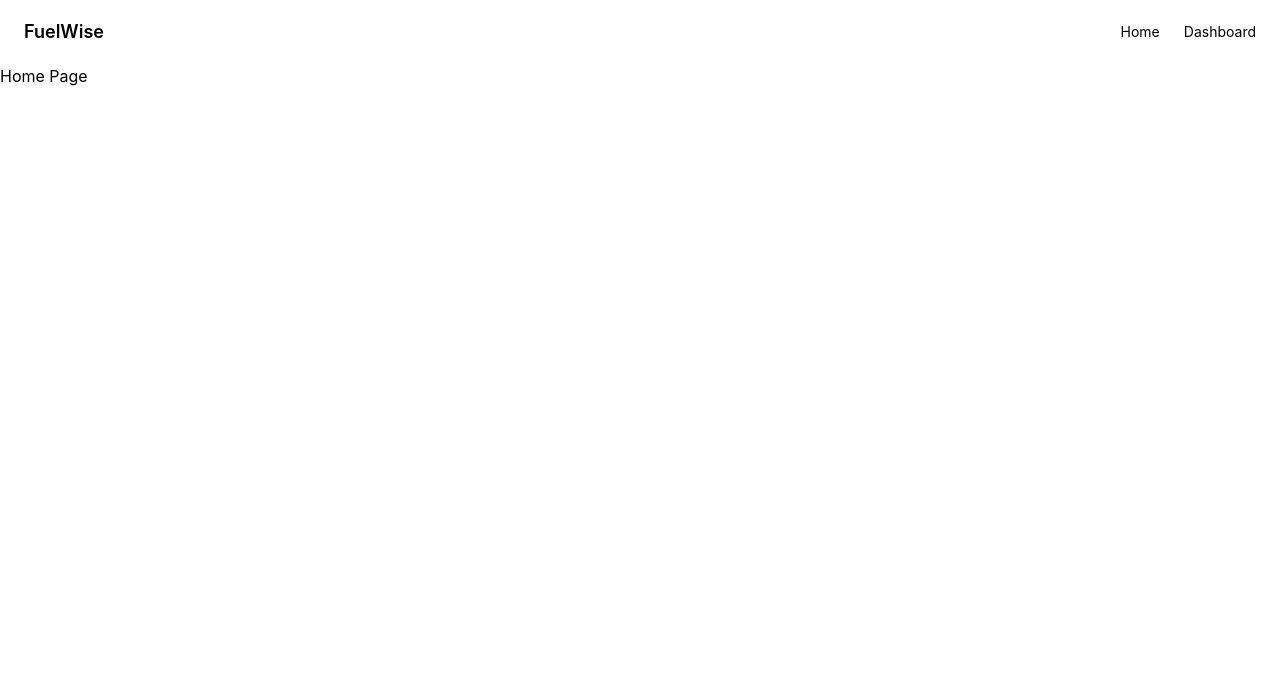
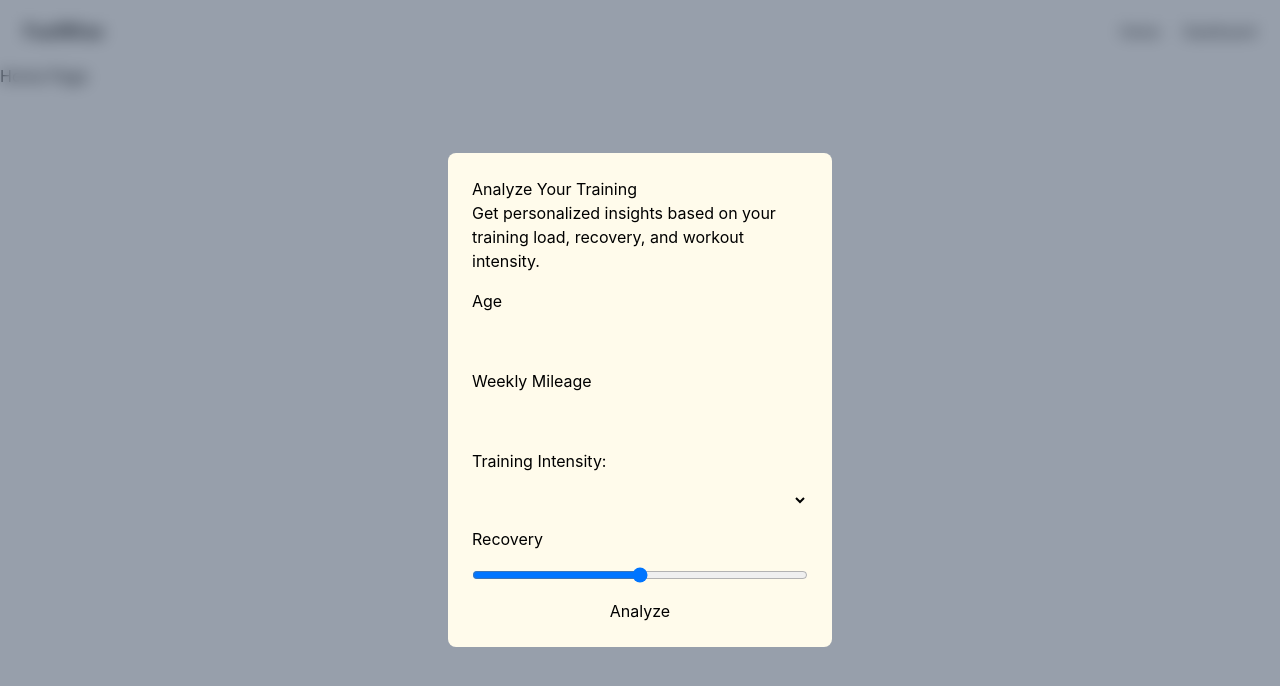
Before and after one commit to zstem001hz-droid/fuelwise-health, a React (Vite) app: page / in a window 1280 px wide. Shown: the top 686 px of the page. Built offline with nearby package versions, Linux system fonts and the light colour scheme.

Commit message:
modal form: structured the design skeleton

```diff
--- a/src/App.tsx
+++ b/src/App.tsx
@@ -1,3 +1,4 @@
+import AnalysisModal from "./components/Modal/AnalysisModal";
 import Navbar from "./components/Navbar/Navbar";
 import { Routes, Route } from "react-router-dom";
 
@@ -14,6 +15,7 @@ export default function App() {
     <>
       <main>
         <Navbar />
+        <AnalysisModal />
 
         <Routes>
           <Route path="/" element={<HomePage />} />
--- a/src/components/Modal/AnalysisModal.tsx
+++ b/src/components/Modal/AnalysisModal.tsx
@@ -1,14 +1,14 @@
-export function AnalysisModal() {
+export default function AnalysisModal() {
   return (
     // Modal overlay
-    <div>
-      // Dialog panel
+    <div className="flex items-center justify-center bg-slate-700/50 fixed inset-0 backdrop-blur-sm">
+        {/* Modal content */}
       <div>
-        <form>
+        <form className="flex flex-col bg-amber-50 rounded-lg p-6 gap-4 w-96">
           {/* Header copy for the analysis form */}
           <div>
-            <h2></h2>
-            <p></p>
+            <h2>Analyze Your Training</h2>
+            <p>Get personalized insights based on your training load, recovery, and workout intensity.</p>
           </div>
 
           {/* Core training inputs */}
@@ -23,6 +23,8 @@ export function AnalysisModal() {
 
           <label htmlFor="recovery-slider">Recovery</label>
           <input type="range" id="recovery-slider" name="recovery-slider" />
+
+          <button type="submit" role="button">Analyze</button>
         </form>
       </div>
     </div>
```
